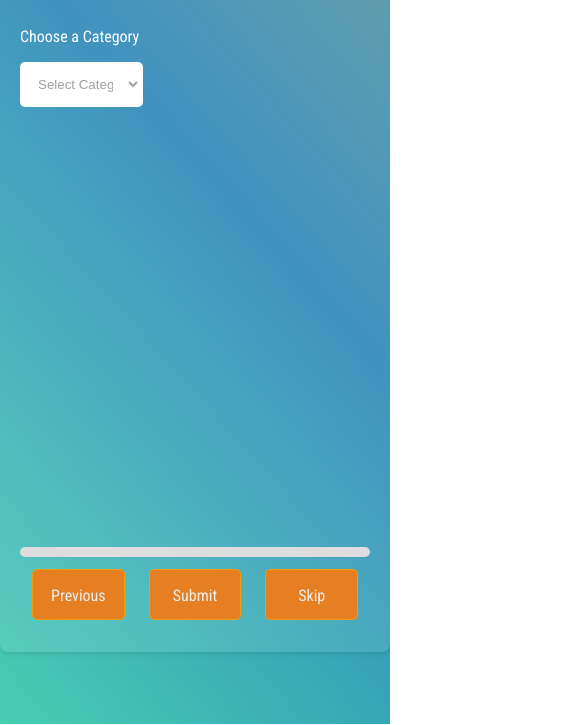
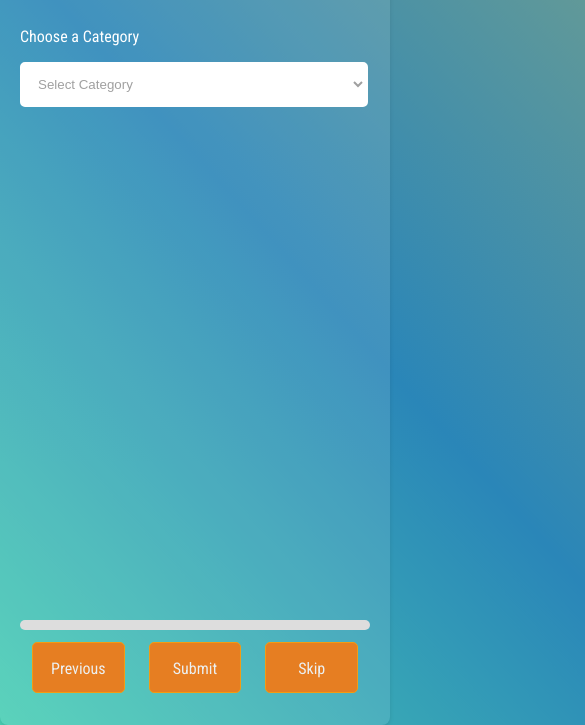
Before and after one commit to amouromar/brain-boost, a plain HTML site: page index.html in a window 390 px wide. Shown: the part 120-845 px from the top of the page, 585 px wide, since content can reach past the window. Drawn offline with Linux system fonts and the light colour scheme; no server answers.

Commit message:
Update quiz.css
ui updates:

mobile responsiveness optimized

```diff
--- a/quiz.css
+++ b/quiz.css
@@ -321,18 +321,6 @@ svg {
   transform: scale(1);
 }
 
-@media (max-width: 600px) {
-  .mini-dashboard {
-    flex-direction: column;
-    align-items: flex-start;
-    gap: 15px;
-  }
-
-  .input-container button {
-    margin-top: 5px;
-  }
-}
-
 .highlighted-option {
   background-color: #0078bea9; /* Ocean blue background color */
   color: #fff; /* White text color for better visibility */
@@ -368,3 +356,21 @@ svg {
   left: 50%;
   transform: translate(-50%, -50%);
 }
+
+@media (max-width: 600px) {
+  .mini-dashboard {
+    width: 255vw;
+    flex-direction: column;
+    align-items: flex-start;
+    gap: 15px;
+  }
+
+  .input-container button {
+    margin-top: 5px;
+    width: auto;
+  }
+
+  #quiz {
+    height: 56vh;
+  }
+}
```
